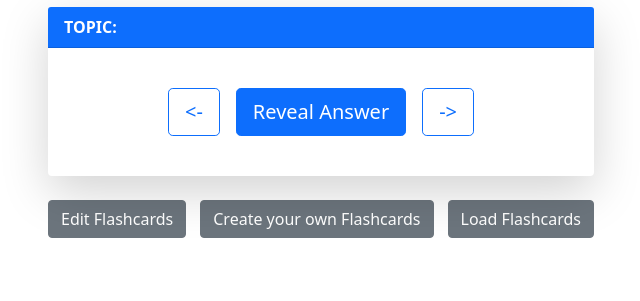
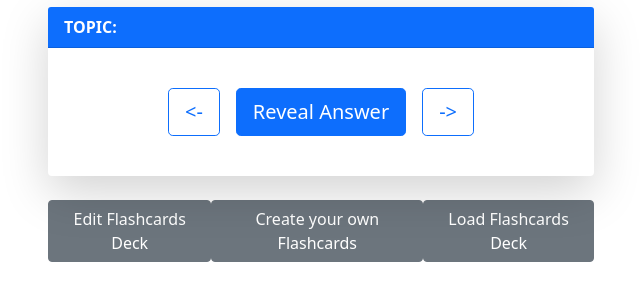
Before and after one commit to DragunWF/Flashcards-App, a Flask app: template templates/index.html in a window 1280 px wide. Shown: the part 132-433 px from the top of the page, without its empty margins (319-959 px from the left). Run offline with Flask 3, Linux system fonts and the light colour scheme; the template is opened without the code that fills it, so the values that code supplies are empty.

Commit message:
Fix bugs - Extra newline on flashcard definition, faulty assertion in database helper

```diff
--- a/templates/index.html
+++ b/templates/index.html
@@ -2,11 +2,11 @@
 
 <!-- Flashcard Data -->
 {% for i in range(len(flashcards)) %}
-<span id="flashcardDefinition{{ i }}" hidden>
-  {{ flashcards[i].get_definition() }}
-</span>
-<span id="flashcardAnswer{{ i }}" hidden>
-  {{ flashcards[i].get_answer() }}
+<span id="flashcardDefinition{{ i }}" hidden
+  >{{ flashcards[i].get_definition() }}</span
+>
+<span id="flashcardAnswer{{ i }}" hidden
+  >{{ flashcards[i].get_answer() }}
 </span>
 {% endfor %}
 
@@ -56,7 +56,7 @@
       <!-- Edit, Create, and Load buttons -->
       <div class="d-flex justify-content-between mt-4">
         <button type="button" class="btn btn-secondary" id="editFlashcardsBtn">
-          Edit Flashcards
+          Edit Flashcards Deck
         </button>
         <button
           type="button"
@@ -66,7 +66,7 @@
           Create your own Flashcards
         </button>
         <button type="button" class="btn btn-secondary" id="loadFlashcardsBtn">
-          Load Flashcards
+          Load Flashcards Deck
         </button>
       </div>
     </div>
--- a/utils/database_helper.py
+++ b/utils/database_helper.py
@@ -17,10 +17,6 @@ class DatabaseHelper:
 
     @staticmethod
     def get_flashcards(code: str) -> tuple[str, list[Flashcard]] | None:
-        if type(code) != str:
-            raise Exception(
-                f"Invalid data type passed! Expected string, instead got {type(code)}"
-            )
         ref = db.reference(f"{Keys.FLASHCARDS.value}/{code}")
         if ref is None:
             return None
```
